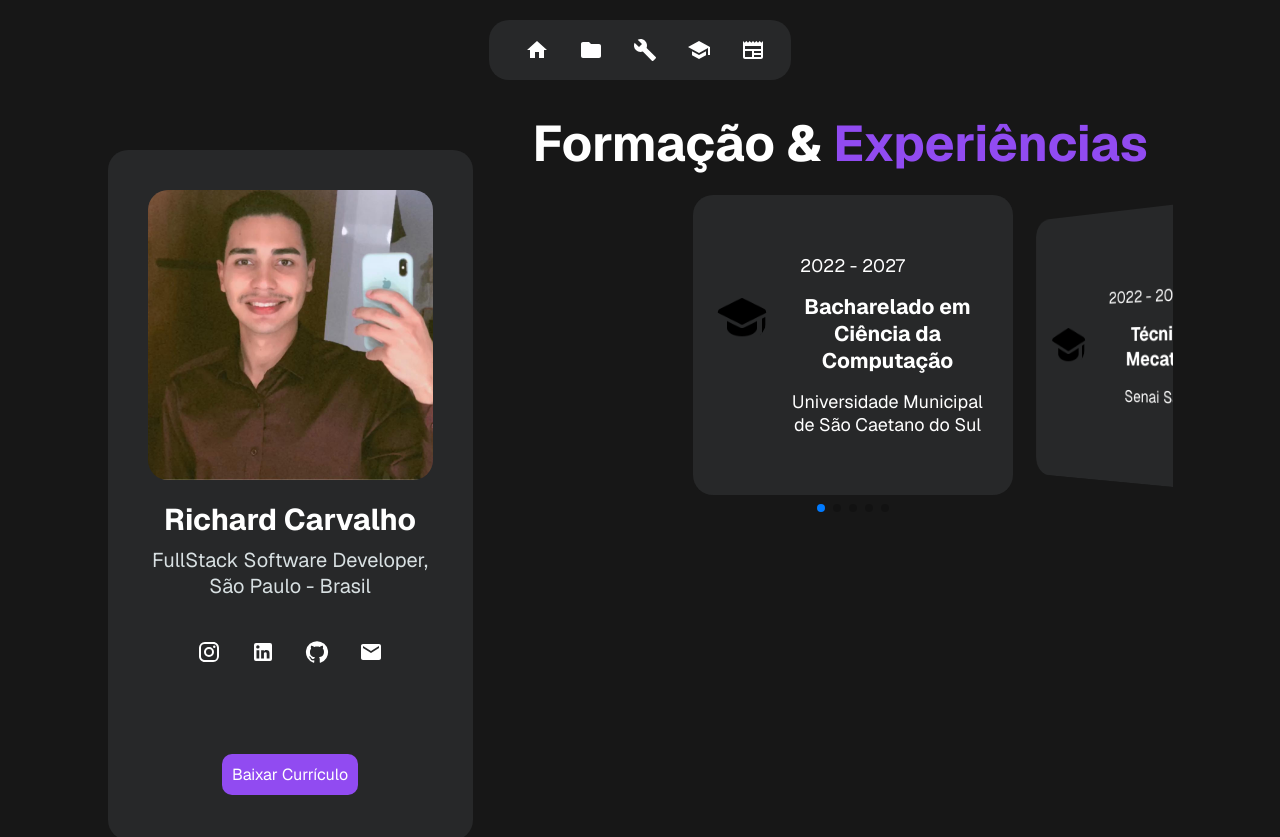
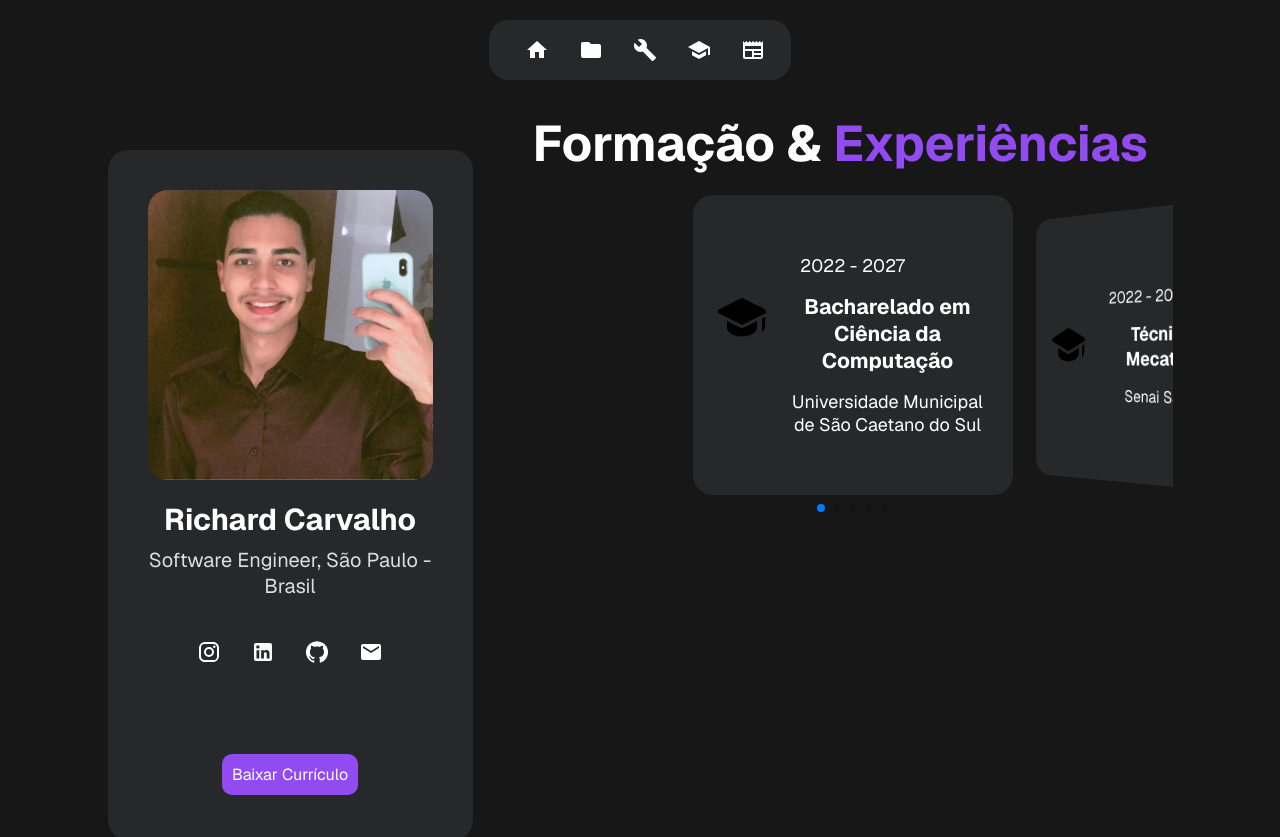
Before and after one commit to Richke2005/dev-portfolio, a Next.js app: page /education in a window 1280 px wide. Shown: the top 837 px of the page. Built offline with nearby package versions, Linux system fonts and the light colour scheme.

Commit message:
add changes on my bio

```diff
--- a/src/data/profile/profile.js
+++ b/src/data/profile/profile.js
@@ -8,7 +8,7 @@ import EmailIcon from '@mui/icons-material/Email';
 const profile = {
     name: "Richard Carvalho",
     image: image,
-    bio: "FullStack Software Developer",
+    bio: "Software Engineer",
     about: `Desenvolver vai muito além de escrever código — é entender pessoas, resolver problemas e criar soluções que fazem sentido. Sou técnico em Desenvolvimento de Sistemas, estudo Ciência da Computação e estou sempre em busca de novos aprendizados. Quer tirar sua ideia do papel? Fica à vontade pra me chamar!`,
     city: "São Paulo",
     country: "Brasil",
```
Also changed, not shown: public/images/profile/profile.jpeg (added), public/images/profile/profile2.jpeg (deleted).
